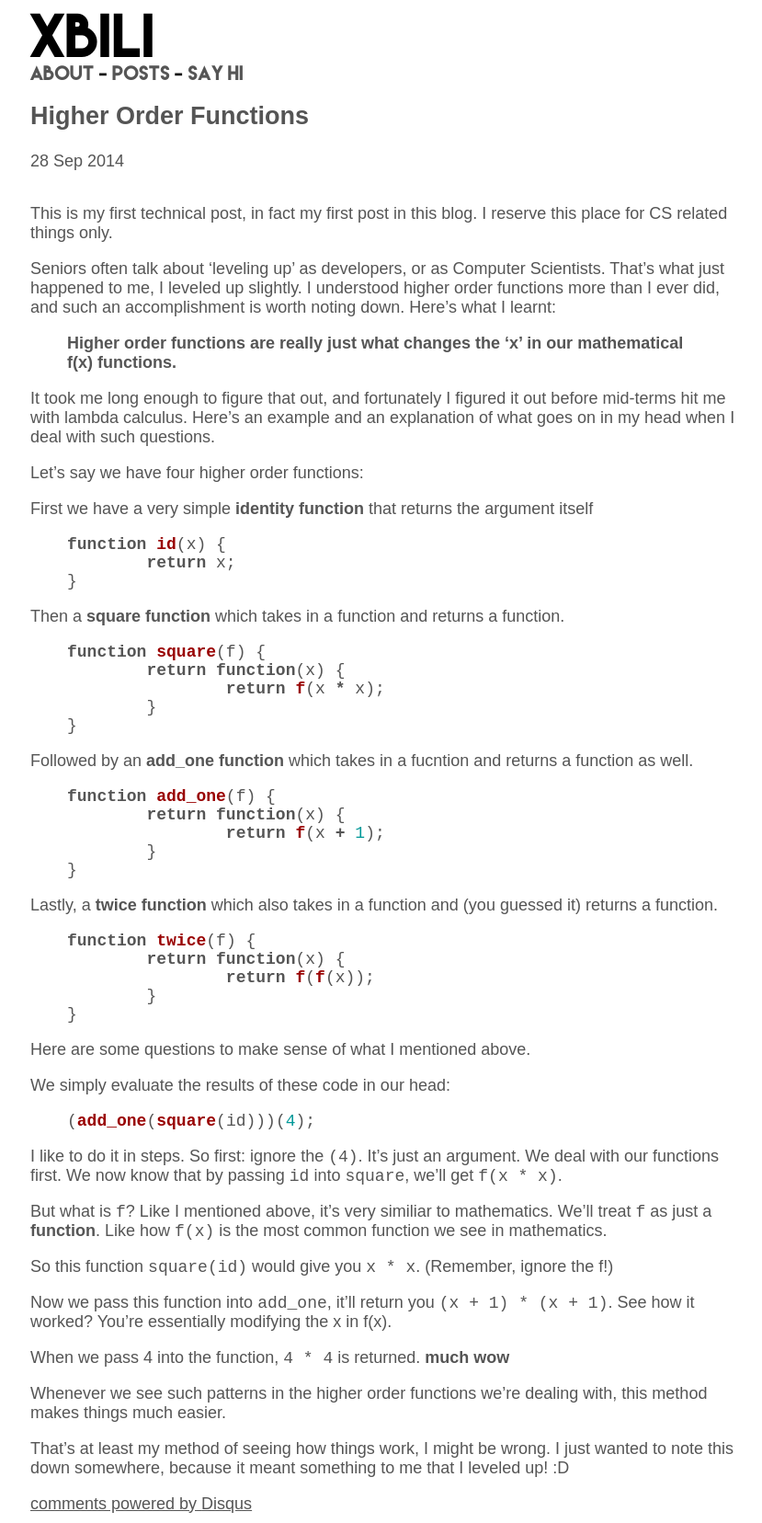
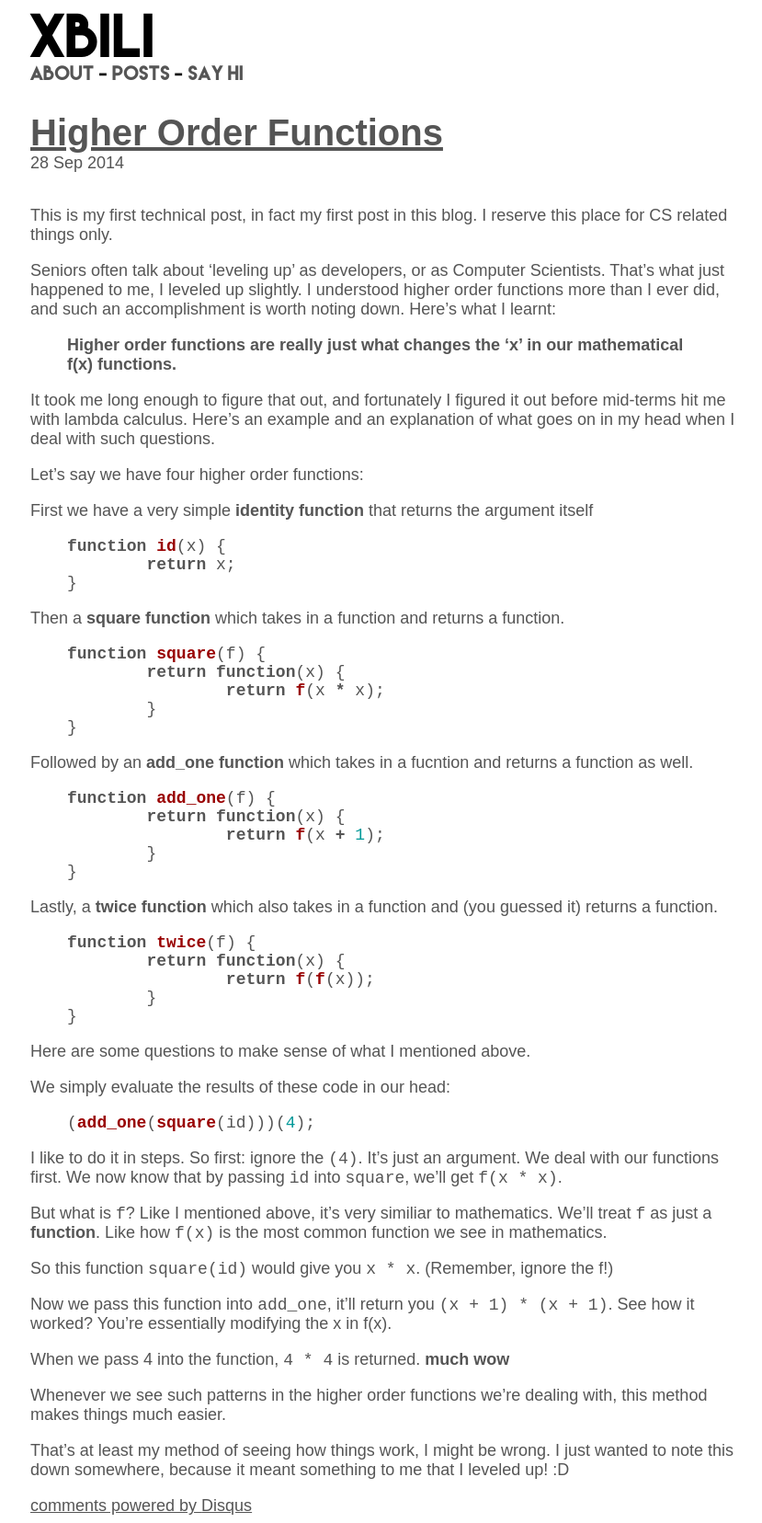
Before and after one commit to xbili/xbili.github.io, a Jekyll site: the page built from _posts/2014-09-28-higher-order-functions.md, in a window 1280 px wide. Shown: the whole page at 92% size, without its empty margins (75-904 px from the left). Built offline with Jekyll 4.4.1, drawn with Linux system fonts in a browser that asks for light colours; Markdown is read by kramdown in place of the engine named in the settings; comment, search, counter and statistics services are not loaded.

Commit message:
Changed how post title looks

```diff
--- a/_layouts/post.html
+++ b/_layouts/post.html
@@ -3,8 +3,8 @@ layout: default
 ---
 
 <aside>
-<h2>{{ page.title }}</h2>
-<p class="meta">{{ page.date | date_to_string }}</p>
+<h1 class="postTitle">{{ page.title }}</h1>
+<p>{{ page.date | date_to_string }}</p>
 </aside>
 
 <article>
--- a/css/main.css
+++ b/css/main.css
@@ -87,6 +87,18 @@ article {
   height: 100%;
 }
 
+aside p {
+  margin-top: 0;
+}
+
+  .postTitle {
+    text-decoration: underline;
+    font-size: 40px;
+    color: #555;
+    margin-top: 18;
+    margin-bottom: 0;
+  }
+
 .posts {
 	list-style-type: none;
 	margin: 0;
```
